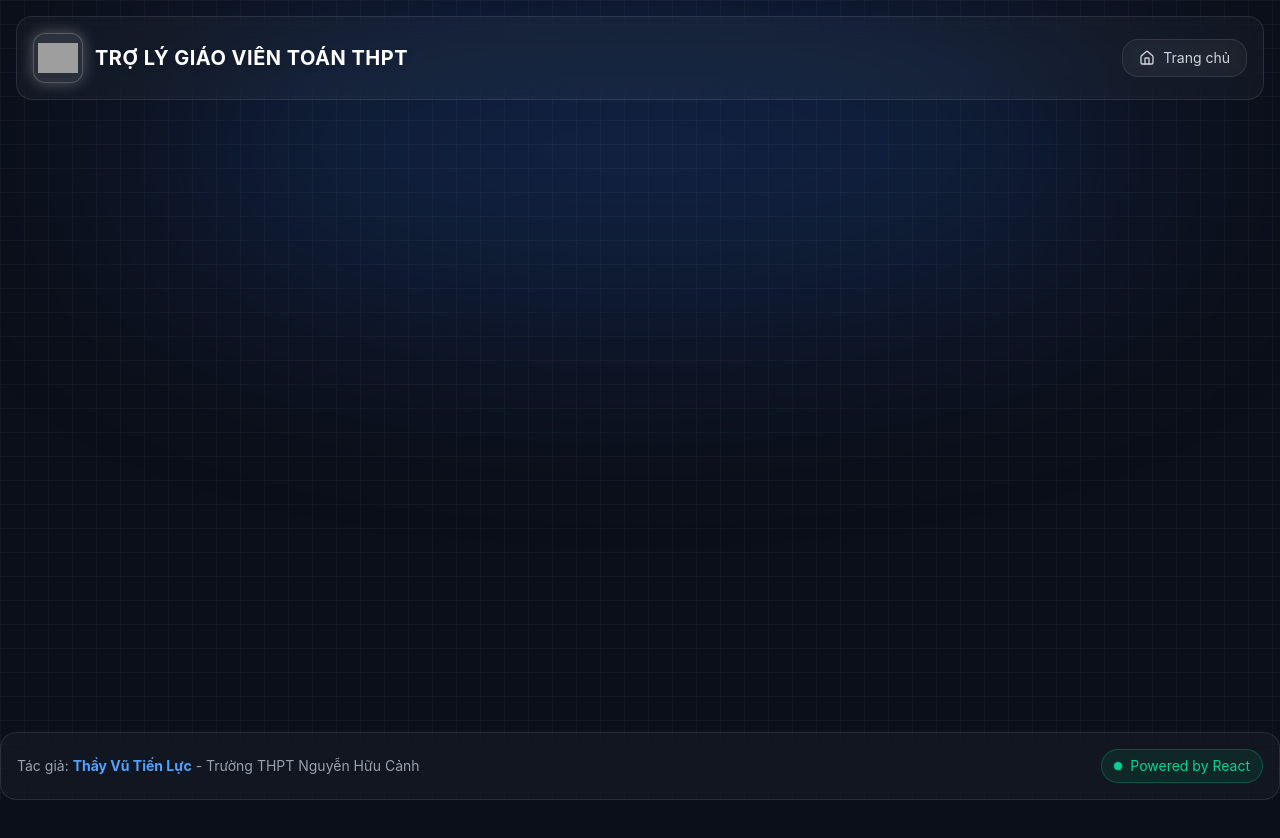
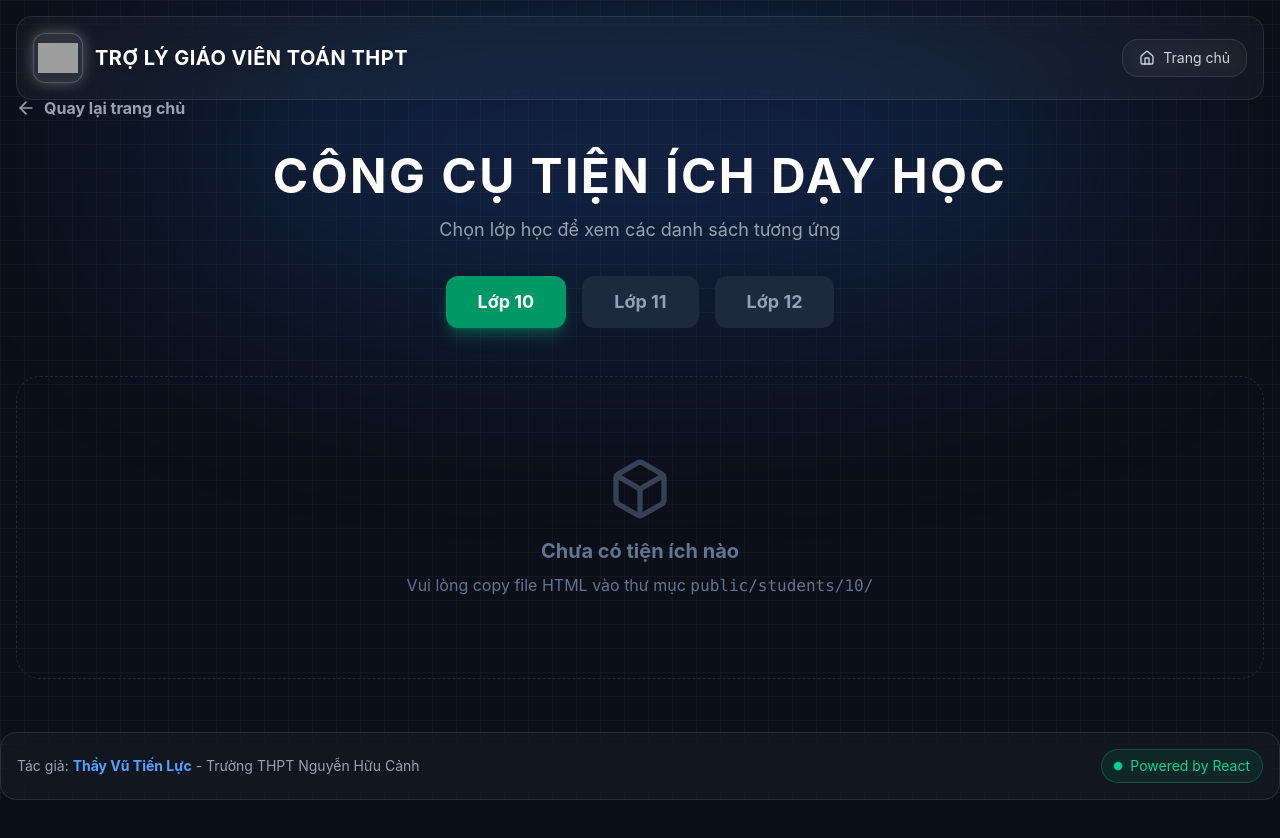
Before and after one commit to mrvubinhminh/webdayhoc, a React (Vite) app: page /students in a window 1280 px wide. Shown: the top 838 px of the page. Before the commit the page ends 800 px from the top, so only its background shows below. Built offline with nearby package versions, Linux system fonts and the light colour scheme; grey boxes are pictures that could not be loaded.

Commit message:
Cập nhật dữ liệu mới

```diff
--- a/src/App.jsx
+++ b/src/App.jsx
@@ -13,10 +13,12 @@ import ModelsMenu from './pages/ModelsMenu';
 import ModelIframeWrapper from './pages/ModelIframeWrapper';
 import ToolsMenu from './pages/ToolsMenu';
 import ToolIframeWrapper from './pages/ToolIframeWrapper';
+import StudentsMenu from './pages/StudentsMenu';
+import StudentIframeWrapper from './pages/StudentIframeWrapper';
 
 const AppContent = () => {
   const location = useLocation();
-  const isGameRoute = location.pathname.startsWith('/game/') || location.pathname.startsWith('/game-nhung/') || location.pathname.startsWith('/tool/') || location.pathname.startsWith('/models/view/') || location.pathname.startsWith('/tools/view/');
+  const isGameRoute = location.pathname.startsWith('/game/') || location.pathname.startsWith('/game-nhung/') || location.pathname.startsWith('/tool/') || location.pathname.startsWith('/models/view/') || location.pathname.startsWith('/tools/view/') || location.pathname.startsWith('/students/view/');
 
   return (
     <div className={`relative min-h-screen ${!isGameRoute ? 'pb-20' : ''}`}>
@@ -39,6 +41,8 @@ const AppContent = () => {
           <Route path="/models/view/:grade/:id" element={<ModelIframeWrapper />} />
           <Route path="/tools" element={<ToolsMenu />} />
           <Route path="/tools/view/:grade/:id" element={<ToolIframeWrapper />} />
+          <Route path="/students" element={<StudentsMenu />} />
+          <Route path="/students/view/:grade/:id" element={<StudentIframeWrapper />} />
           <Route path="/game/trieu-phu" element={<MillionaireGame />} />
           <Route path="/game/tho-san" element={<ProbabilityHunter />} />
           <Route path="/game/keo-co" element={<TugOfWarGame />} />
--- a/src/components/FeaturesGrid.jsx
+++ b/src/components/FeaturesGrid.jsx
@@ -33,12 +33,12 @@ const FeaturesGrid = () => {
     },
     {
       id: 'student',
-      title: 'Chọn học sinh',
-      description: 'Vòng quay may mắn, gọi tên ngẫu nhiên',
+      title: 'Công cụ tiện ích dạy học',
+      description: 'Vòng quay, gọi tên, bộ đếm thời gian...',
       icon: <Target className="w-8 h-8" />,
       color: 'from-red-500 to-orange-500',
       iconBg: 'bg-red-500/10 text-red-500 border-red-500/30',
-      path: '/tool/vong-quay'
+      path: '/students'
     }
   ];
 
--- /dev/null
+++ b/src/pages/StudentIframeWrapper.jsx
@@ -0,0 +1,71 @@
+import React, { useRef, useEffect, useState } from 'react';
+import { useNavigate, useParams } from 'react-router-dom';
+import { ArrowLeft, Maximize, RotateCcw } from 'lucide-react';
+
+const StudentIframeWrapper = () => {
+    const navigate = useNavigate();
+    const { grade, id } = useParams();
+    const wrapperRef = useRef(null);
+    const iframeRef = useRef(null);
+    const [key, setKey] = useState(0);
+
+    const url = `/students/${grade}/${encodeURIComponent(id)}.html`;
+
+    const toggleFullScreen = () => {
+        if (!document.fullscreenElement) {
+            wrapperRef.current.requestFullscreen().catch(err => {
+                alert(`Lỗi khi mở toàn màn hình: ${err.message}`);
+            });
+        } else {
+            document.exitFullscreen();
+        }
+    };
+
+    const refreshIframe = () => {
+        setKey(prev => prev + 1);
+    };
+
+    return (
+        <div ref={wrapperRef} className="w-full h-screen bg-[#111] flex flex-col">
+            <header className="h-[60px] bg-gray-900 flex items-center justify-between px-4 border-b border-gray-800 shrink-0">
+                <button
+                    onClick={() => {
+                        if (document.fullscreenElement) document.exitFullscreen();
+                        navigate('/models');
+                    }}
+                    className="flex items-center gap-2 text-gray-300 hover:text-white transition-colors font-bold"
+                >
+                    <ArrowLeft className="w-5 h-5" /> Về Danh Sách Lớp
+                </button>
+                <div className="flex gap-4 items-center">
+                    <span className="text-emerald-500 font-bold hidden sm:inline">Danh Sách: {id.replace(/-/g, ' ').toUpperCase()}</span>
+                    <button
+                        onClick={refreshIframe}
+                        className="flex items-center gap-2 bg-slate-800 hover:bg-slate-700 text-slate-300 hover:text-white px-3 py-2 rounded-lg transition-colors font-bold"
+                        title="Tải lại công cụ"
+                    >
+                        <RotateCcw className="w-4 h-4" />
+                    </button>
+                    <button
+                        onClick={toggleFullScreen}
+                        className="flex items-center gap-2 bg-emerald-600/20 hover:bg-emerald-600 text-emerald-400 hover:text-white px-4 py-2 rounded-lg transition-colors font-bold"
+                    >
+                        <Maximize className="w-4 h-4" /> Toàn Màn Hình
+                    </button>
+                </div>
+            </header>
+            <div className="flex-1 w-full h-full relative bg-white">
+                <iframe
+                    key={key}
+                    ref={iframeRef}
+                    src={url}
+                    className="w-full h-full border-0 block"
+                    title={`Model ${id}`}
+                    allow="autoplay; fullscreen"
+                />
+            </div>
+        </div>
+    );
+};
+
+export default StudentIframeWrapper;
--- /dev/null
+++ b/src/pages/StudentsMenu.jsx
@@ -0,0 +1,103 @@
+import React, { useState } from 'react';
+import { useNavigate } from 'react-router-dom';
+import { ArrowLeft, Box, Cuboid, Cylinder, Layers, Pyramid, LayoutGrid, CheckSquare } from 'lucide-react';
+
+const StudentsMenu = () => {
+  const navigate = useNavigate();
+  const [activeTab, setActiveTab] = useState('10');
+
+  // Discover all HTML files in public/models
+  const files = import.meta.glob('/public/students/**/*.html');
+  const studentPaths = Object.keys(files);
+
+  const parsedStudents = studentPaths.map(path => {
+    const match = path.match(/\/public\/students\/(\d+)\/(.+)\.html$/);
+    if (!match) return null;
+    return {
+      grade: match[1],
+      id: match[2],
+      title: match[2].replace(/-/g, ' ').toUpperCase(),
+      path: `/students/view/${match[1]}/${encodeURIComponent(match[2])}`
+    };
+  }).filter(Boolean);
+
+  const studentsByGrade = {
+    '10': parsedStudents.filter(m => m.grade === '10'),
+    '11': parsedStudents.filter(m => m.grade === '11'),
+    '12': parsedStudents.filter(m => m.grade === '12'),
+  };
+
+  const icons = [Box, Cuboid, Cylinder, Layers, Pyramid, LayoutGrid, CheckSquare];
+
+  const getIcon = (idx) => {
+    const IconComponent = icons[idx % icons.length];
+    return <IconComponent className="w-8 h-8" />;
+  };
+
+  const currentStudents = studentsByGrade[activeTab] || [];
+
+  return (
+    <div className="min-h-screen pt-24 px-4 pb-20 flex flex-col items-center">
+      <div className="w-full max-w-7xl">
+        <button
+          onClick={() => navigate('/')}
+          className="flex items-center gap-2 text-gray-400 hover:text-white mb-8 transition-colors font-bold"
+        >
+          <ArrowLeft className="w-5 h-5" /> Quay lại trang chủ
+        </button>
+
+        <h1 className="text-4xl md:text-5xl font-bold text-white text-center mb-4 uppercase tracking-wider">
+          Công Cụ Tiện Ích Dạy Học
+        </h1>
+        <p className="text-gray-400 text-center mb-8 text-lg">
+          Chọn lớp học để xem các danh sách tương ứng
+        </p>
+
+        {/* Tabs */}
+        <div className="flex justify-center gap-4 mb-12">
+          {['10', '11', '12'].map(grade => (
+            <button
+              key={grade}
+              onClick={() => setActiveTab(grade)}
+              className={`px-8 py-3 rounded-xl font-bold text-lg transition-all ${
+                activeTab === grade
+                  ? 'bg-emerald-600 text-white shadow-lg shadow-emerald-500/30'
+                  : 'bg-slate-800 text-slate-400 hover:bg-slate-700'
+              }`}
+            >
+              Lớp {grade}
+            </button>
+          ))}
+        </div>
+
+        {/* Models Grid */}
+        {currentStudents.length > 0 ? (
+          <div className="grid grid-cols-2 sm:grid-cols-3 md:grid-cols-4 lg:grid-cols-5 gap-6">
+            {currentStudents.map((model, idx) => (
+              <div
+                key={model.id}
+                onClick={() => navigate(model.path)}
+                className="glass-card p-6 rounded-3xl flex flex-col items-center text-center cursor-pointer group hover:scale-[1.05] transition-all duration-300 border border-emerald-500/10 hover:border-emerald-500/50 bg-slate-900/50"
+              >
+                <div className={`w-16 h-16 rounded-2xl flex items-center justify-center mb-4 bg-gradient-to-br from-emerald-500 to-teal-700 text-white shadow-lg group-hover:shadow-xl`}>
+                  {getIcon(idx)}
+                </div>
+                <h3 className="text-sm font-bold text-gray-300 group-hover:text-emerald-400 transition-colors leading-tight truncate w-full">
+                  {model.title}
+                </h3>
+              </div>
+            ))}
+          </div>
+        ) : (
+          <div className="text-center py-20 text-slate-500 border border-slate-800 rounded-3xl border-dashed">
+            <Box className="w-16 h-16 mx-auto mb-4 opacity-50" />
+            <p className="text-xl font-bold mb-2">Chưa có tiện ích nào</p>
+            <p>Vui lòng copy file HTML vào thư mục <code>public/students/{activeTab}/</code></p>
+          </div>
+        )}
+      </div>
+    </div>
+  );
+};
+
+export default StudentsMenu;
```
Also changed, not shown: public/models/10/2- Cac Phep toan tren tap con R.html (renamed from public/models/10/Bai2- Cac Phep toan tren tap con R.html).
